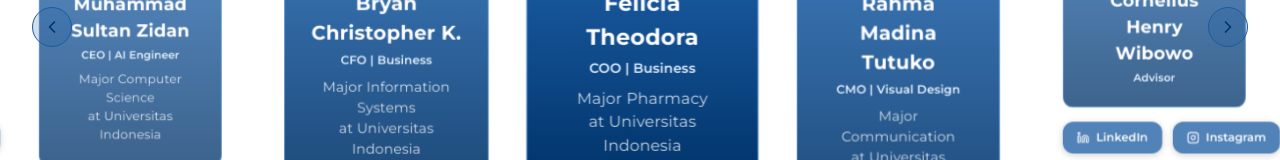
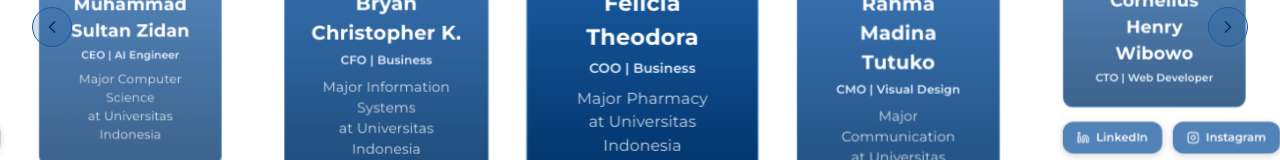
Before and after one commit to NovagonAI/novagon-app, a Next.js app: page / in a window 1280 px wide. Shown: the part 4747-4907 px from the top of the page. Built offline with nearby package versions, Linux system fonts and the light colour scheme; no server answers.

Commit message:
style(landing): set the CTO title on the fifth team card

```diff
--- a/src/components/landing/MeetTheTeam.tsx
+++ b/src/components/landing/MeetTheTeam.tsx
@@ -43,7 +43,7 @@ const TEAM: Member[] = [
   },
   {
     name: 'Cornelius\nHenry Wibowo',
-    position: 'Advisor',
+    position: 'CTO | Web Developer',
     description: '',
     photo: '/team/cornelius.webp',
     linkedin: 'https://www.linkedin.com/in/corneliushw/',
```
